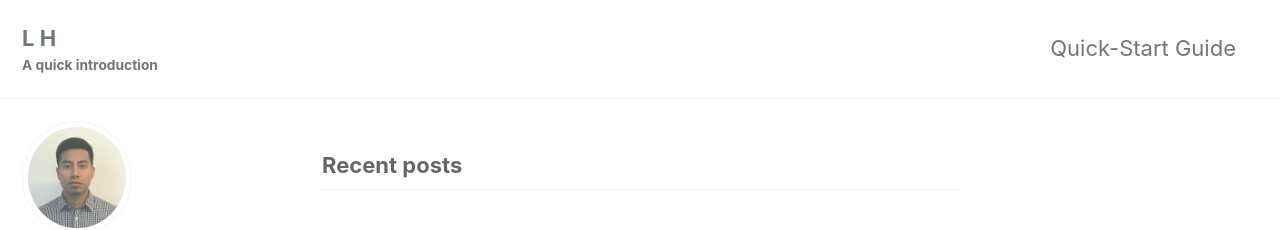
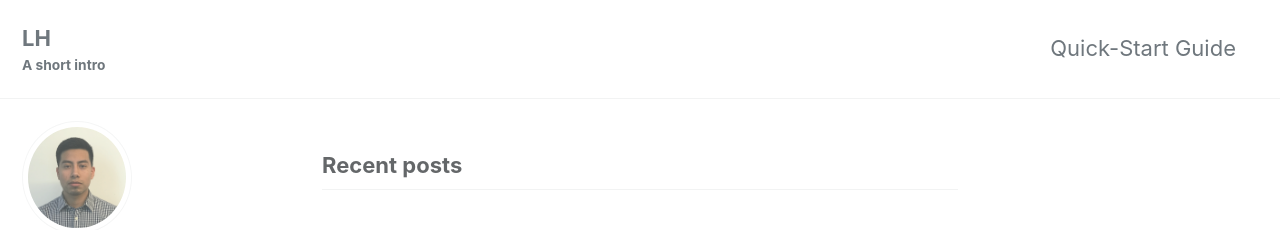
Before and after one commit to leojhernandez/leojhernandez.github.io, a Jekyll site: the page built from index.html, in a window 1280 px wide and 900 px high. Shown: the top 230 px of the window. Built offline with Jekyll 4.4.1, drawn with Linux system fonts in a browser that asks for light colours; cached includes are drawn as plain includes; nearby versions of some CDN libraries; the list of posts is cut into pages by our own code.

Commit message:
Updated config ~test

```diff
--- a/_config.yml
+++ b/_config.yml
@@ -16,9 +16,9 @@ minimal_mistakes_skin    : "default" # "air", "aqua", "contrast", "dark", "dirt"
 
 # Site Settings
 locale                   : "en-US"
-title                    : "L H"
+title                    : "LH"
 title_separator          : "-"
-subtitle                 : "A quick introduction" # site tagline that appears below site title in masthead
+subtitle                 : "A short intro" # site tagline that appears below site title in masthead
 name                     : "Leonardo Hernandez"
 description              : "Data Portfolio"
 url                      : # the base hostname & protocol for your site e.g. "https://mmistakes.github.io"
```
